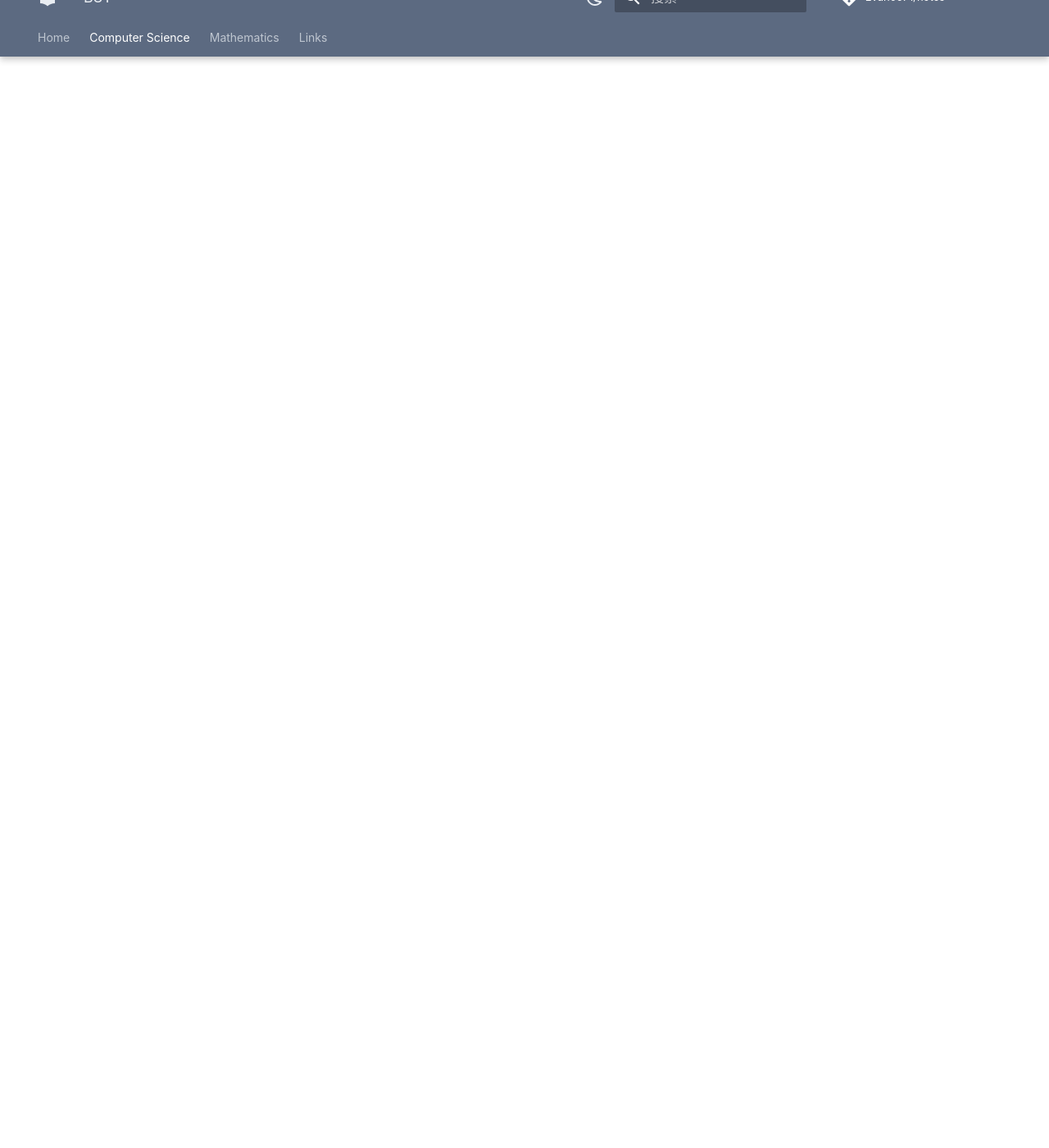
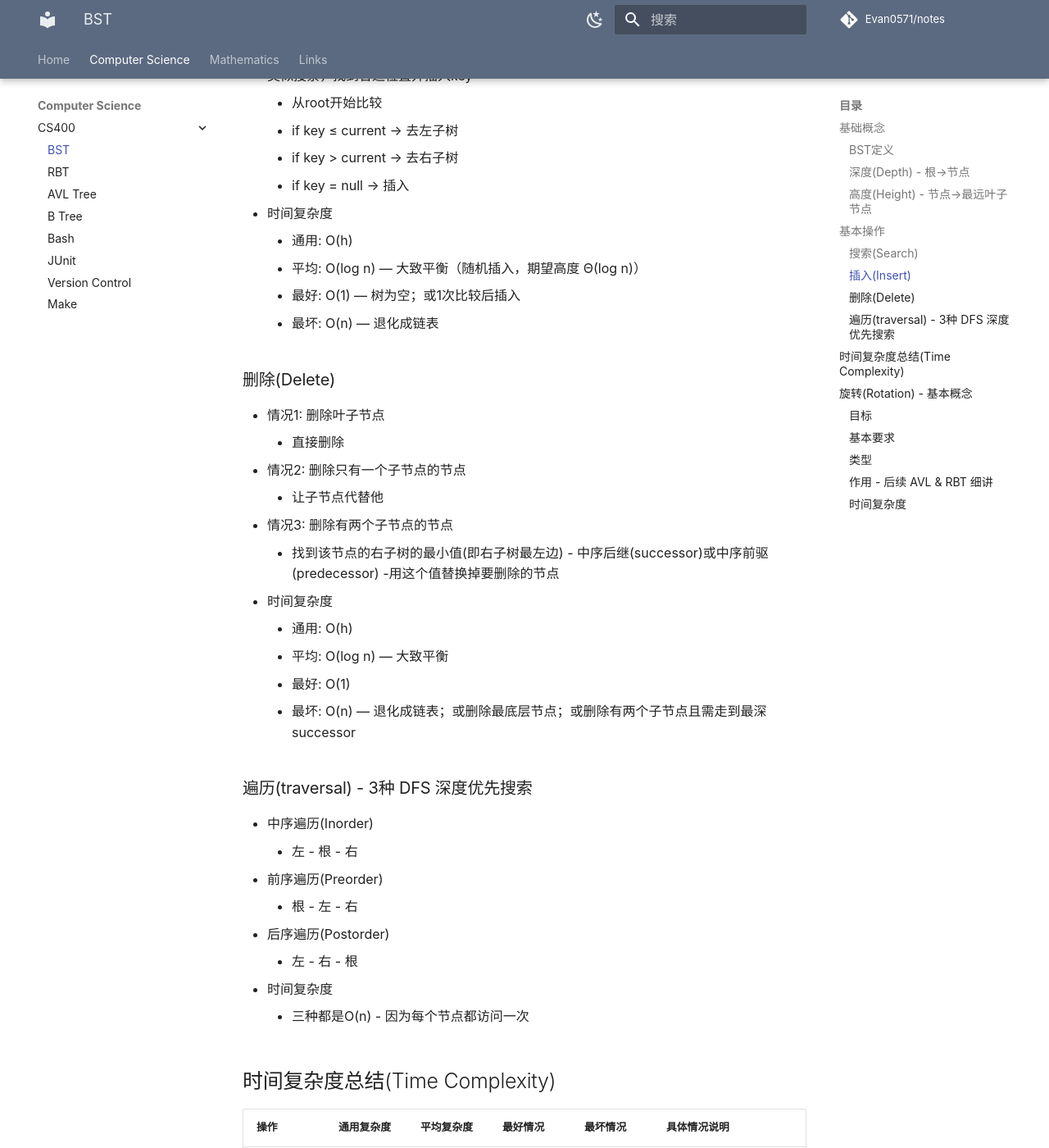
Before and after one commit to Evan0571/notes, an MkDocs documentation site: the page built from docs/computer-science/cs400/bst.md, in a window 1280 px wide and 1400 px high, scrolled down 1331 px. Shown: the whole window at 82% size. Built offline with MkDocs 1.6.1 and Material for MkDocs 9.7.7, drawn with Linux system fonts in a browser that asks for light colours; comment, search, counter and statistics services are not loaded; some of the changed text lies outside the part shown.

Commit message:
bst notes

````diff
--- a/docs/computer-science/cs400/bst.md
+++ b/docs/computer-science/cs400/bst.md
@@ -1,9 +1,124 @@
-# BST
+# BST：二叉搜索树
 
-## Overview
+## 基础概念
 
-## Core Concepts
+### BST定义
+- 每个父节点(parent)最多两个子节点(child)
+- leftchild ≤ parent < rightchild
 
-## Notes
+### 深度(Depth) - 根->节点
+- 某节点的深度 = root到该节点经过的边数
+- 根节点深度 = 0
+- 空树不存在深度
 
-## Practice
+### 高度(Height) - 节点->最远叶子节点
+- 某节点的高 = 该节点到最远叶子节点经过的边数
+- 叶子节点高度 = 0
+- 树高(height of tree) = 根节点高度
+- 空树高为-1
+
+## 基本操作
+
+### 搜索(Search)
+- 找key在树里的位置
+- 使用递归(recursion)
+    - if node == null -> 不存在
+    - if key == node.value -> 找到
+    - if key < node.value -> 去左子树
+    - if key > node.value -> 去右子树
+- 时间复杂度
+    - 通用: O(h)
+    - 平均: O(log n) - 平衡状态
+    - 最好: O(1) - 1次就搜索到
+    - 最坏: O(n) - 退化成链表
+
+### 插入(Insert)
+- 类似搜索，找到合适位置并插入key
+    - 从root开始比较
+    - if key ≤ current -> 去左子树
+    - if key > current -> 去右子树
+    - if key = null -> 插入
+- 时间复杂度
+    - 通用: O(h)
+    - 平均: O(log n) — 大致平衡（随机插入，期望高度 Θ(log n)）
+    - 最好: O(1) — 树为空；或1次比较后插入
+    - 最坏: O(n) — 退化成链表
+
+### 删除(Delete)
+- 情况1: 删除叶子节点
+    - 直接删除
+- 情况2: 删除只有一个子节点的节点
+    - 让子节点代替他
+- 情况3: 删除有两个子节点的节点
+    - 找到该节点的右子树的最小值(即右子树最左边) - 中序后继(successor)或中序前驱(predecessor)
+    -用这个值替换掉要删除的节点
+- 时间复杂度
+    - 通用: O(h)
+    - 平均: O(log n) — 大致平衡
+    - 最好: O(1)
+    - 最坏: O(n) — 退化成链表；或删除最底层节点；或删除有两个子节点且需走到最深 successor
+
+### 遍历(traversal) - 3种 DFS 深度优先搜索
+- 中序遍历(Inorder)
+    - 左 - 根 - 右
+- 前序遍历(Preorder)
+    - 根 - 左 - 右
+- 后序遍历(Postorder)
+    - 左 - 右 - 根
+- 时间复杂度
+    - 三种都是O(n) - 因为每个节点都访问一次
+
+## 时间复杂度总结(Time Complexity)
+
+| 操作 | 通用复杂度 | 平均复杂度 | 最好情况 | 最坏情况 | 具体情况说明 |
+|------|------------|------------|----------|----------|--------------|
+| Search | O(h) | O(log n) | O(1) | O(n) | 最好：目标是 root；平均：随机插入形成近似平衡树；最坏：树退化成链表，目标在最底层或不存在 |
+| Insert | O(h) | O(log n) | O(1) | O(n) | 最好：树为空或成为 root 的直接子节点；平均：树近似平衡；最坏：退化链表，一路走到底 |
+| Delete | O(h) | O(log n) | O(1) | O(n) | 最好：删除 root 且为叶子或只有一个子节点；平均：树近似平衡；最坏：退化链表，删除最底层节点或 successor 在最深处 |
+| Traversal | O(n) | O(n) | O(n) | O(n) | 必须访问每个节点一次，与树形无关 |
+
+## 旋转(Rotation) - 基本概念
+
+### 目标
+- 在BST中，插入或删除可能会导致树失衡，从而使时间复杂度退化
+- 使用旋转在不破坏BST有序性的同时使树更加平衡
+
+### 基本要求
+只能旋转有父子关系的节点
+
+### 类型
+- 左旋
+    - 当子节点为右子节点时进行
+    - 左旋后，右子节点变父节点，父节点变左子节点
+```
+    A                   B
+      \       ->      /
+        B            A
+```
+
+- 右旋
+    - 当子节点为左子节点进行
+    - 右旋后，左子节点变父节点，父节点变右子节点
+```
+       B               A
+     /        ->         \
+    A                     B
+```
+
+- 左右旋 - 解决AVL的LR失衡，先不细讲
+    - 对左子节点左旋
+    - 再对当前节点右旋
+
+- 右左旋 - 解决AVL的RL失衡，先不细讲
+    - 对右子节点右旋
+    - 再对当前节点左旋
+
+### 作用 - 后续 AVL & RBT 细讲
+- 恢复AVL平衡因子(-1,0,1)
+- 维护RBT红黑性质
+
+### 时间复杂度
+- 单次旋转: O(1)
+- 插入调整
+    - AVL: 最多O(log n)次旋转
+    - RBT: 最多2次旋转
````
